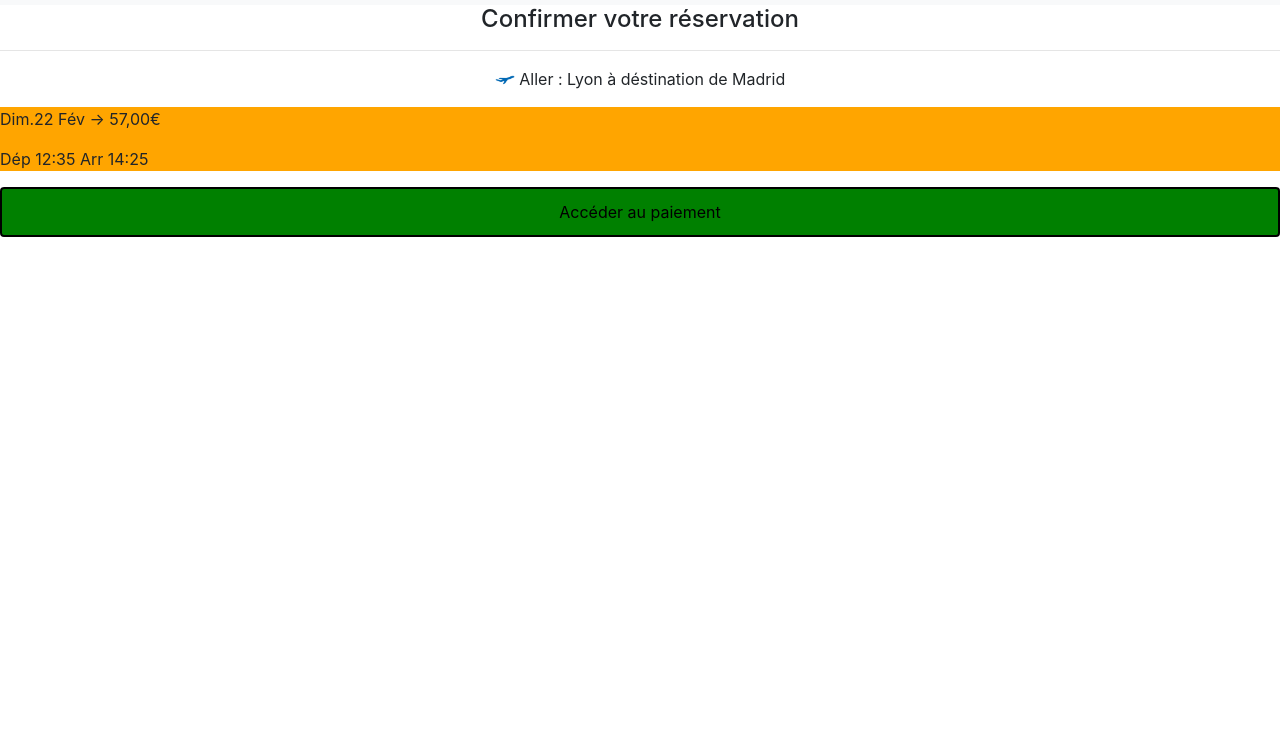
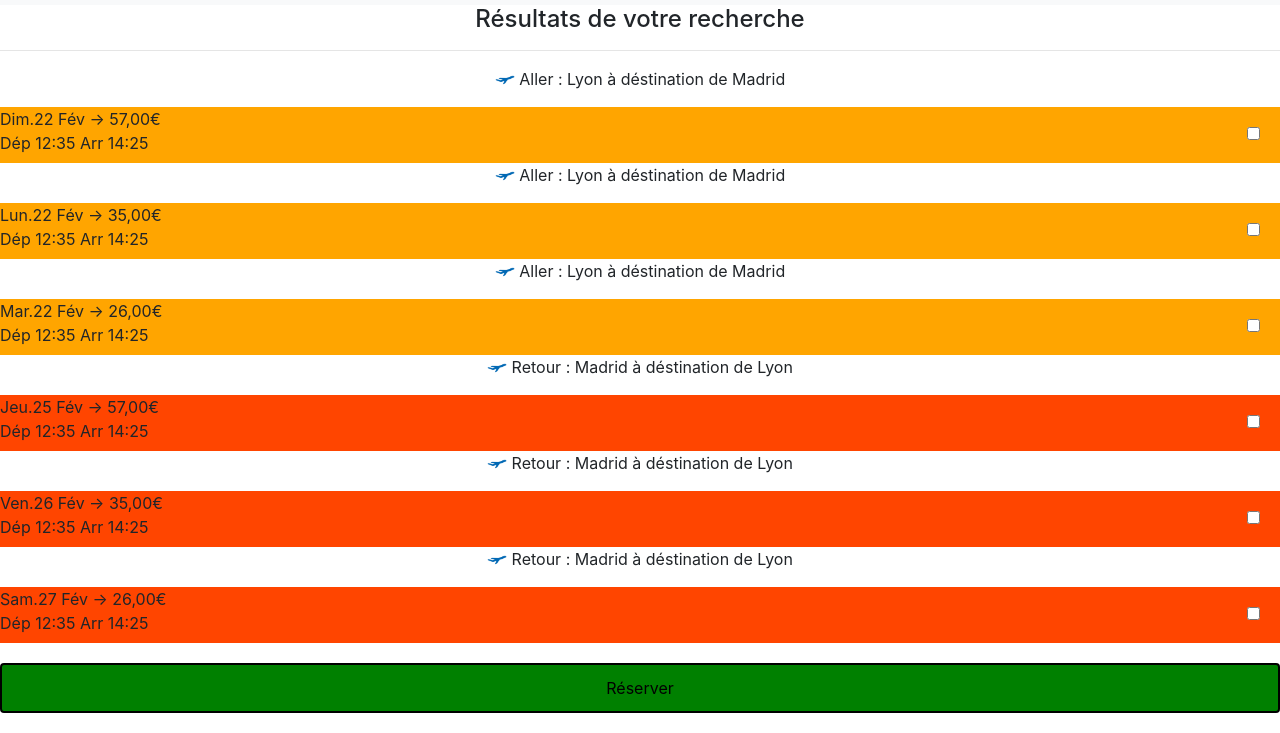
Before and after one commit to kyo06/repo_appmobile_A, a React app in the folder planeticket/: page / in a window 1280 px wide. Shown: the part 67-800 px from the top of the page. Built offline with nearby package versions, Linux system fonts and the light colour scheme.

Commit message:
Add SelectTrip done

```diff
--- a/planeticket/src/components/App/App.js
+++ b/planeticket/src/components/App/App.js
@@ -1,7 +1,7 @@
 import "./App.css";
 // import HomePage from "../HomePage/HomePage.js";
-// import SelectTrip from "../SelectTrip/SelectTrip.js";
-import Confirm from "../Confirm/Confirm.js";
+import SelectTrip from "../SelectTrip/SelectTrip.js";
+// import Confirm from "../Confirm/Confirm.js";
 
 
 
@@ -9,8 +9,8 @@ function App() {
   return (
 
     //<HomePage />
-    // <SelectTrip />
-    <Confirm />
+    <SelectTrip />
+    // <Confirm />
 
   );
 }
--- a/planeticket/src/components/Buttons/Buttons.module.css
+++ b/planeticket/src/components/Buttons/Buttons.module.css
@@ -4,5 +4,6 @@
     height: 50px;
     border: 2px solid black;
     border-radius: 4px;
+    margin-top: 20px;
 
 }
--- a/planeticket/src/components/VolsAller/VolsAller.js
+++ b/planeticket/src/components/VolsAller/VolsAller.js
@@ -13,9 +13,9 @@ const VolsAller = ({vols}) => {
           </div>
 
           <div className={css.orange}>
-            <p>{vols.Date + " -> " + vols.Prix}</p>
-            <p>Dép {vols.HeureDep + " Arr " + vols.HeureArr}</p>
-
+            <label>{vols.Date + " -> " + vols.Prix} <br />
+            Dép {vols.HeureDep + " Arr " + vols.HeureArr}</label>
+            <input className={css.checkbox} type="checkbox" id="volsAller" name="volsAller" />
           </div>
     </>
   );
--- a/planeticket/src/components/VolsAller/VolsAller.module.css
+++ b/planeticket/src/components/VolsAller/VolsAller.module.css
@@ -12,3 +12,9 @@
   .orange {
     background-color: orange;
   }
+
+  .checkbox {
+     margin-right: 20px ;
+     margin-top: 20px;
+     float: right;
+  }
--- a/planeticket/src/components/VolsRetour/VolsRetour.js
+++ b/planeticket/src/components/VolsRetour/VolsRetour.js
@@ -10,9 +10,9 @@ const VolsRetour = ({vols}) => {
           </div>
 
           <div className={css.orange}>
-            <p>{vols.DateR + " -> " + vols.Prix}</p>
-            <p>Dép {vols.HeureDep + " Arr " + vols.HeureArr}</p>
-
+            <label>{vols.DateR + " -> " + vols.Prix} <br />
+            Dép {vols.HeureDep + " Arr " + vols.HeureArr}</label>
+            <input className={css.checkbox} type="checkbox" id="volsRetour" name="volsRetour" />
           </div>
     </>
   );
--- a/planeticket/src/components/VolsRetour/VolsRetour.module.css
+++ b/planeticket/src/components/VolsRetour/VolsRetour.module.css
@@ -12,3 +12,10 @@
   .orange {
     background-color:orangered;
   }
+
+
+.checkbox {
+    margin-right: 20px ;
+    margin-top: 20px;
+    float: right;
+ }
```
